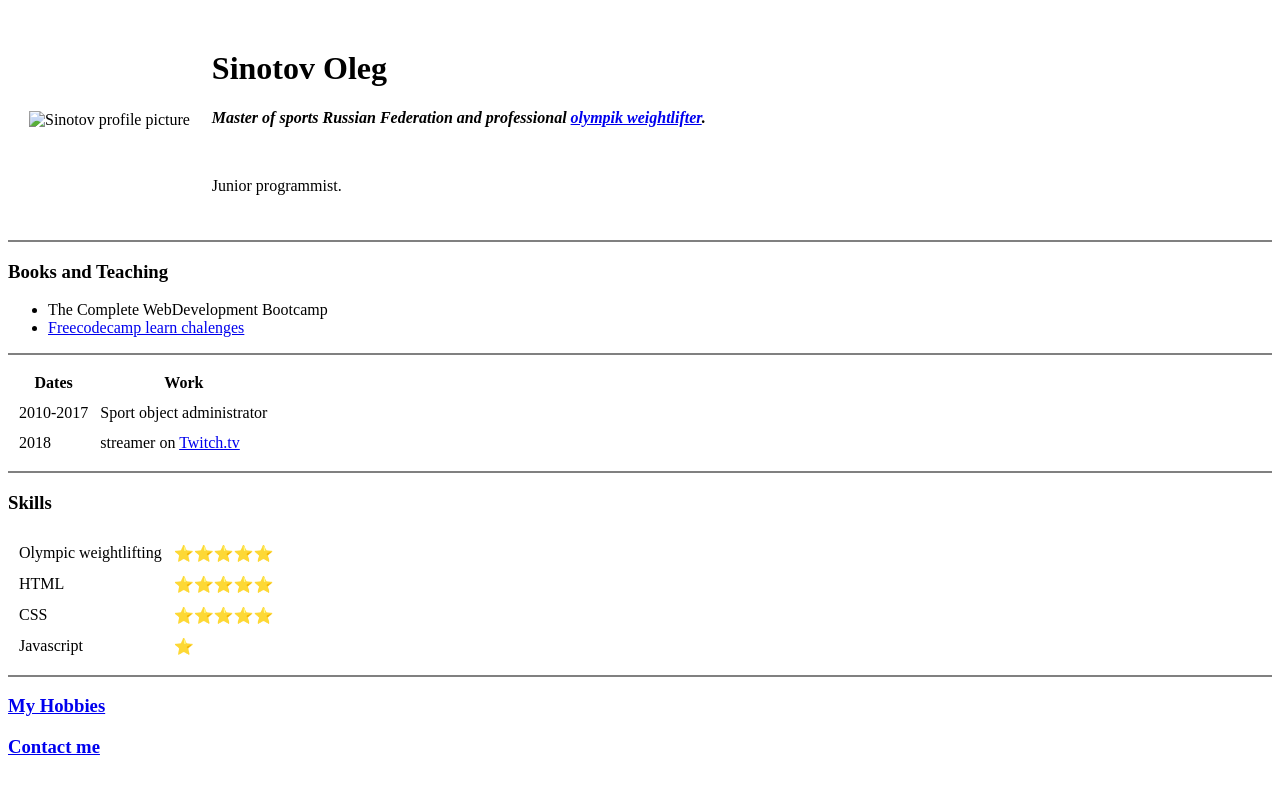
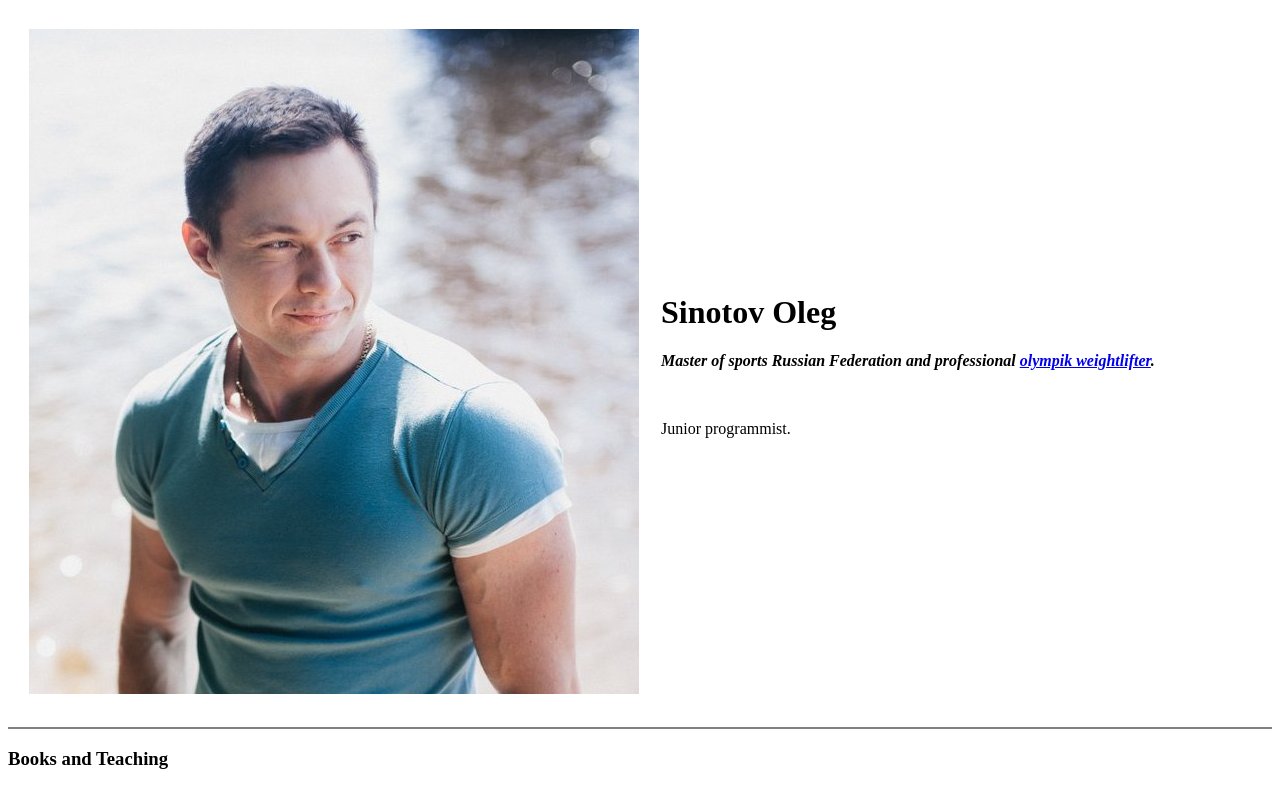
Before and after one commit to Eposlol/cv, a plain HTML site: page index.html in a window 1280 px wide. Shown: the top 785 px of the page. Drawn offline with Linux system fonts and the light colour scheme.

Commit message:
Update index.html

```diff
--- a/index.html
+++ b/index.html
@@ -9,7 +9,7 @@
 <body>
   <table cellspacing="20">
     <tr>
-      <td><img src="Sinotov.jpg" alt="Sinotov profile picture"></td>
+      <td><img src="image/Sinotov.jpg" alt="Sinotov profile picture"></td>
       <td><h1>Sinotov Oleg</h1>
     <p>
       <em><strong>Master of sports Russian Federation and professional <a href="https://en.wikipedia.org/wiki/Olympic_weightlifting">olympik weightlifter</a>.</strong></em>
```
